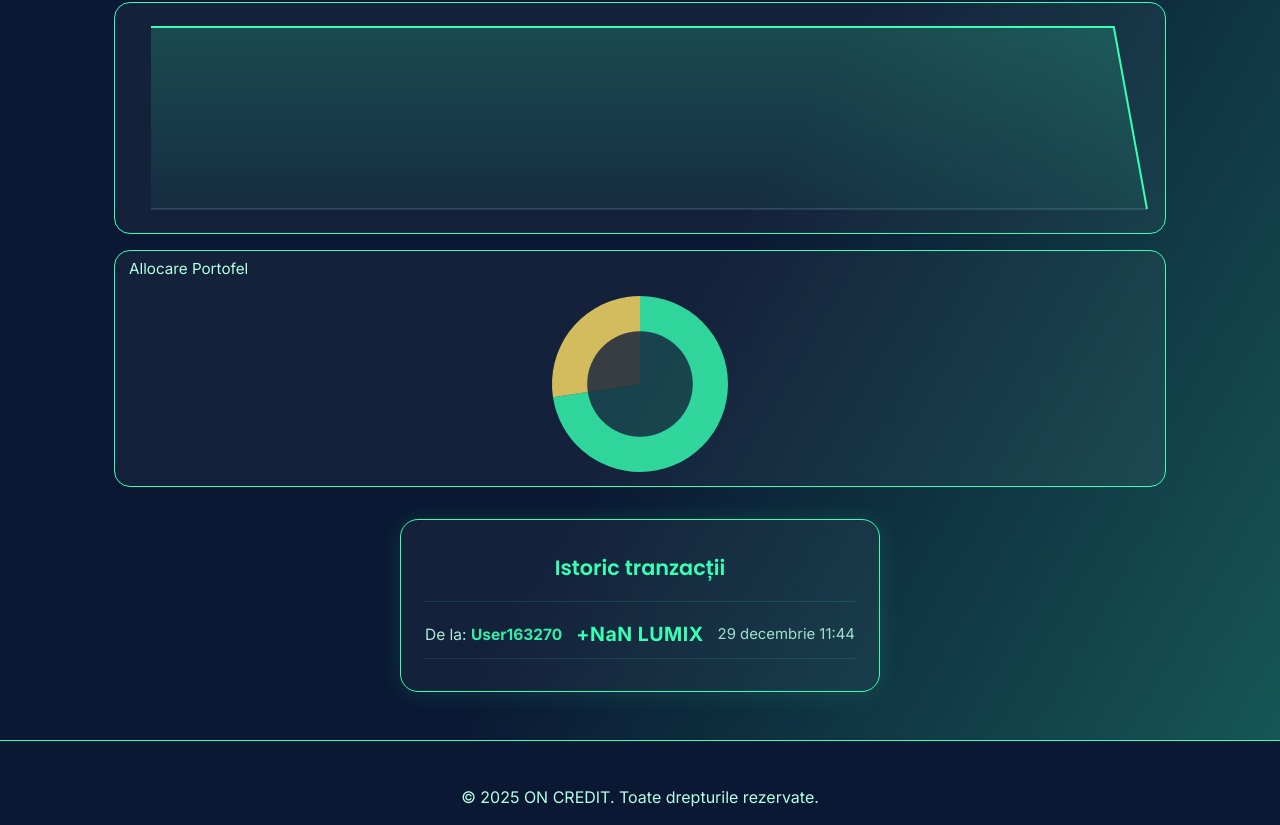
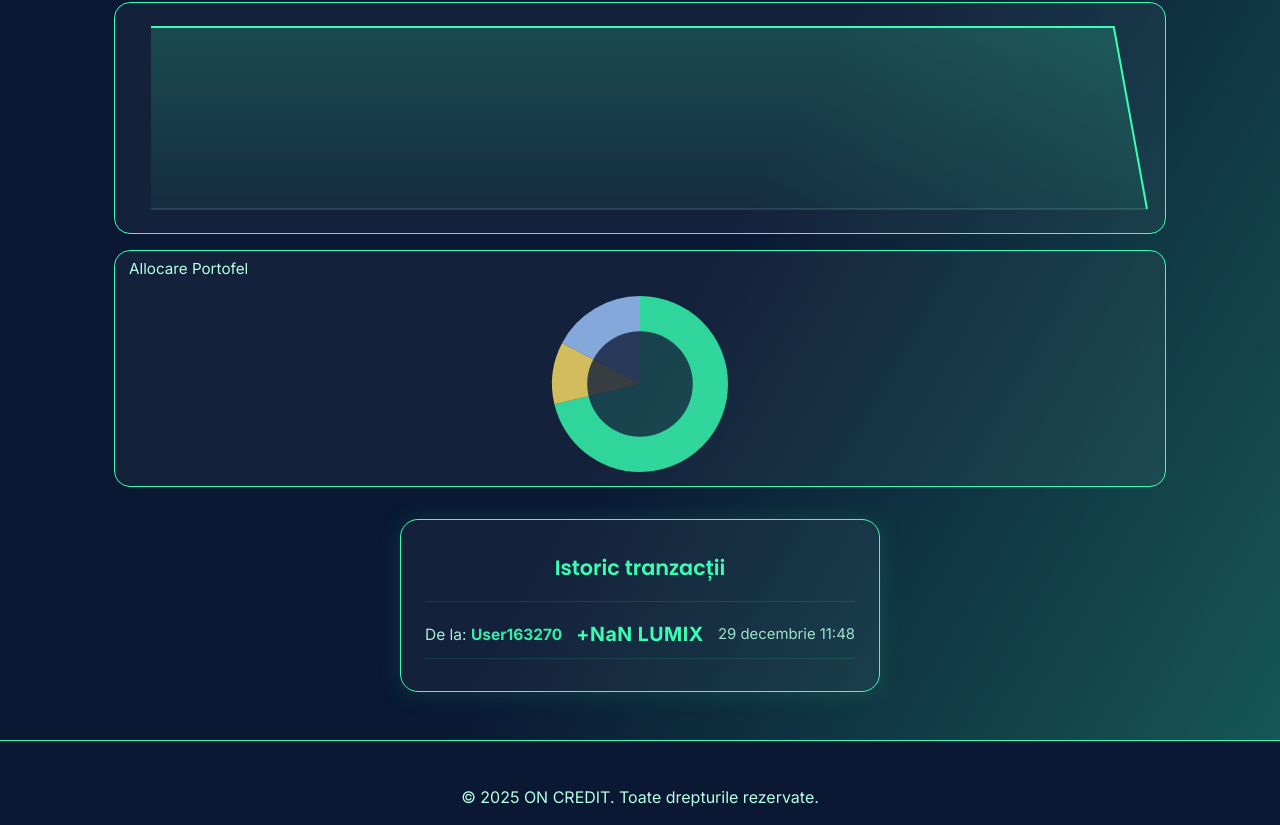
Before and after one commit to flywinlucky/One-C, a plain HTML site: page userprofile.html in a window 1280 px wide. Shown: the part 818-1643 px from the top of the page. Drawn offline with Linux system fonts and the light colour scheme; sample sign-in values are in the browser's storage.

Commit message:
try fix bug storage

```diff
--- a/userprofile.html
+++ b/userprofile.html
@@ -533,44 +533,56 @@
       }, 900);
     });
 
-    // Încarcă datele din localStorage
-    const user = JSON.parse(localStorage.getItem('userprofile'));
-    if (!user) {
-      window.location.href = 'index.html';
-    } else {
+    // --- NEW: always refresh user from JSON on access ---
+    let user = null;
+
+    async function refreshUserFromJson() {
+      user = JSON.parse(localStorage.getItem('userprofile'));
+      if (!user) {
+        window.location.href = 'index.html';
+        return false;
+      }
+      try {
+        const res = await fetch('data/acounts.json?ts=' + Date.now(), { cache: 'no-store' });
+        const list = await res.json();
+        // Match by login; fallback keeps current
+        const fresh = list.find(u => u.login === user.login);
+        if (fresh) {
+          user = fresh;
+          localStorage.setItem('userprofile', JSON.stringify(fresh));
+        }
+      } catch (e) {
+        // Keep local data on error
+      }
+      return true;
+    }
+
+    function renderUserUI() {
+      // Update header/profile
       document.getElementById('profile-nume').textContent = 'Bun venit, ' + user.nume + '!';
       document.getElementById('profile-amount').textContent =
         Number(user.amount).toLocaleString('en-US', {minimumFractionDigits:2, maximumFractionDigits:2}) +
         ' ' + (user.currency || 'LUMIX');
       document.getElementById('user-info').textContent =
         user.nume + ' (' + Number(user.amount).toLocaleString('en-US', {minimumFractionDigits:2, maximumFractionDigits:2}) + ' ' + (user.currency || 'LUMIX') + ')';
-      // --- Adaugă tranzacție falsă ---
+
+      // Fake incoming transaction once
       const transactionsList = document.getElementById('transactions-list');
       const transactionsEmpty = document.getElementById('transactions-empty');
-      // Calculează timpul cu 5-10 minute în urmă
       const now = new Date();
       const minutesAgo = Math.floor(Math.random() * 6) + 5; // 5-10 minute
       const txTime = new Date(now.getTime() - minutesAgo * 60000);
-      // Funcție pentru lunile în română
       const luni = ['ianuarie','februarie','martie','aprilie','mai','iunie','iulie','august','septembrie','octombrie','noiembrie','decembrie'];
       const zi = txTime.getDate().toString().padStart(2, '0');
       const luna = luni[txTime.getMonth()];
       const ora = txTime.getHours().toString().padStart(2, '0');
       const minut = txTime.getMinutes().toString().padStart(2, '0');
       const dataStr = `${zi} ${luna} ${ora}:${minut}`;
-      // Creează elementul de tranzacție
       const txDiv = document.createElement('div');
       txDiv.className = 'transaction-item';
       txDiv.style = `
-        display: flex;
-        flex-direction: row;
-        align-items: center;
-        justify-content: space-between;
-        padding: 18px 0 12px 0;
-        border-bottom: 1px solid rgba(56,255,179,0.13);
-        font-size: 1.08rem;
-        gap: 0;
-        background: none;
+        display:flex;flex-direction:row;align-items:center;justify-content:space-between;
+        padding:18px 0 12px 0;border-bottom:1px solid rgba(56,255,179,0.13);font-size:1.08rem;background:none;gap:0;
       `;
       txDiv.innerHTML = `
         <span style="flex:1;text-align:left;color:#b6ffe2;font-size:0.97rem;opacity:0.92;white-space:nowrap;">De la: <span style='color:#38ffb3;font-weight:600;'>User163270</span></span>
@@ -578,8 +590,14 @@
         <span style="flex:1;text-align:right;color:#b6ffe2;font-size:0.93rem;opacity:0.85;white-space:nowrap;">${dataStr}</span>
       `;
       transactionsList.appendChild(txDiv);
-      // Ascunde mesajul empty
       if (transactionsEmpty) transactionsEmpty.style.display = 'none';
+    }
+
+    async function initUserAndUI() {
+      const ok = await refreshUserFromJson();
+      if (!ok) return;
+      renderUserUI();
+      initPortfolioStats(); // draw charts with fresh amount
     }
 
     // Portfolio stats & chart
@@ -739,7 +757,7 @@
         ]);
       }
     }
-    window.addEventListener('load', initPortfolioStats);
+    window.addEventListener('load', initUserAndUI);
     window.addEventListener('resize', () => {
       if (pfSeries) {
         drawPFLineChart('portfolio-chart', pfSeries.concat([Number(user && user.amount)||0]));
@@ -861,7 +879,7 @@
       }
     };
 
-    // Hamburger menu logic (copied from index.html)
+    // Hamburger menu logic
     const hamburger = document.getElementById('hamburger');
     const navMenu = document.getElementById('nav-menu');
     hamburger.onclick = () => navMenu.classList.toggle('open');
```
